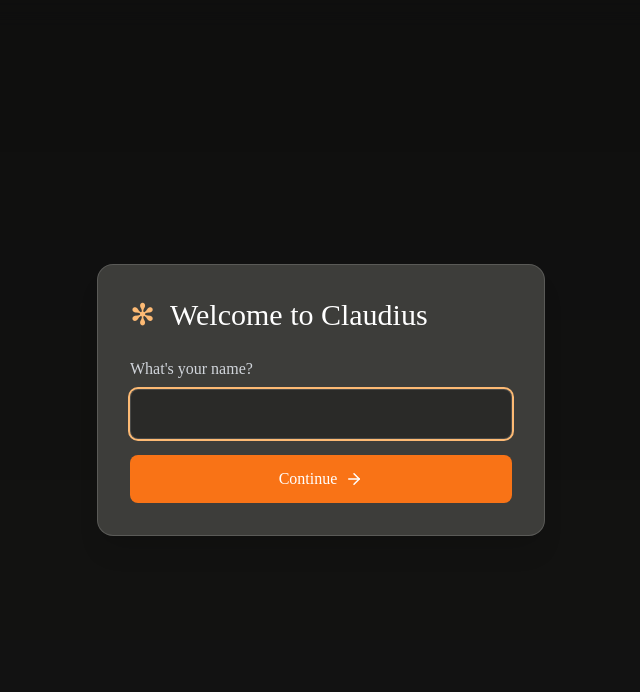
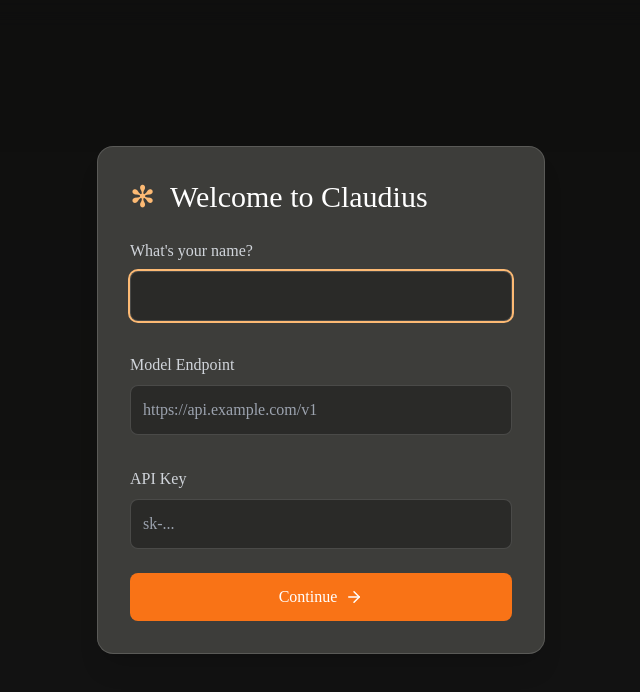
Before and after one commit to AlpinDale/claudius, a React (Create React App) app: page / in a window 1280 px wide. Shown: the top 692 px of the page, without its empty margins (319-959 px from the left). Built offline with nearby package versions, Linux system fonts and the light colour scheme.

Commit message:
simple model api

```diff
--- a/src/App.js
+++ b/src/App.js
@@ -13,6 +13,8 @@
   const [showSettings, setShowSettings] = React.useState(false);
   const [modelEndpoint, setModelEndpoint] = React.useState('');
   const [apiKey, setApiKey] = React.useState('');
+  const [modelName, setModelName] = React.useState('No Model Available');
+  const [isModelLoading, setIsModelLoading] = React.useState(false);
   const textareaRef = React.useRef(null);
 
   React.useEffect(() => {
@@ -33,6 +35,10 @@
 
     if (savedModelEndpoint) setModelEndpoint(savedModelEndpoint);
     if (savedApiKey) setApiKey(savedApiKey);
+
+    if (savedModelEndpoint && savedApiKey) {
+      fetchModelInfo(savedModelEndpoint, savedApiKey);
+    }
   }, []);
 
   const getTimeOfDay = () => {
@@ -67,6 +73,20 @@
     e.preventDefault();
     if (username.trim()) {
       localStorage.setItem('claudius_username', username.trim());
+
+      // Save API information if provided
+      if (modelEndpoint.trim()) {
+        localStorage.setItem('claudius_model_endpoint', modelEndpoint.trim());
+      }
+      if (apiKey.trim()) {
+        localStorage.setItem('claudius_api_key', apiKey.trim());
+      }
+
+      // Fetch model info if both endpoint and API key are provided
+      if (modelEndpoint.trim() && apiKey.trim()) {
+        fetchModelInfo(modelEndpoint.trim(), apiKey.trim());
+      }
+
       setShowDialog(false);
       animateWelcomeMessage(username.trim());
     }
@@ -93,6 +113,39 @@
     }
   };
 
+  const fetchModelInfo = async (endpoint, key) => {
+    if (!endpoint || !key) return;
+
+    setIsModelLoading(true);
+    try {
+      const modelsUrl = `${endpoint}/models`;
+      const response = await fetch(modelsUrl, {
+        method: 'GET',
+        headers: {
+          'Authorization': `Bearer ${key}`,
+          'Content-Type': 'application/json'
+        }
+      });
+
+      if (!response.ok) {
+        throw new Error(`API request failed with status ${response.status}`);
+      }
+
+      const data = await response.json();
+
+      if (data.data && data.data.length > 0) {
+        setModelName(data.data[0].id);
+      } else {
+        setModelName('No Model Available');
+      }
+    } catch (error) {
+      console.error('Error fetching model info:', error);
+      setModelName('No Model Available');
+    } finally {
+      setIsModelLoading(false);
+    }
+  };
+
   const handleSettingsSave = (e) => {
     e.preventDefault();
 
@@ -113,6 +166,10 @@
 
     localStorage.setItem('claudius_model_endpoint', modelEndpoint.trim());
     localStorage.setItem('claudius_api_key', apiKey.trim());
+
+    if (modelEndpoint.trim() && apiKey.trim()) {
+      fetchModelInfo(modelEndpoint.trim(), apiKey.trim());
+    }
 
     setShowSettings(false);
   };
@@ -267,7 +324,9 @@
 
               <div className="flex justify-between items-center">
                 <div className="flex items-center">
-                  <span className="mr-2" style={{ fontFamily: '__copernicus_669e4a', fontWeight: 500, color: '#F2F1EC' }}>Meta-Llama-3.1-8B-Instruct</span>
+                  <span className="mr-2" style={{ fontFamily: '__copernicus_669e4a', fontWeight: 500, color: '#F2F1EC' }}>
+                    {isModelLoading ? 'Loading model...' : modelName}
+                  </span>
                   <ChevronDown className="w-4 h-4 text-gray-400" />
                 </div>
                 <div className="flex items-center text-gray-400">
@@ -297,6 +356,7 @@
               <span className="text-orange-300 mr-2">✻</span> Welcome to Claudius
             </h2>
             <form onSubmit={handleUsernameSubmit}>
+              <div className="mb-4">
                 <label className="block mb-2 text-gray-300" style={{ fontFamily: '__styreneA_dcab32' }}>
                   What's your name?
                 </label>
@@ -308,6 +368,36 @@
                   style={{ fontFamily: '__styreneA_dcab32' }}
                   autoFocus
                 />
+              </div>
+
+              <div className="mb-4">
+                <label className="block mb-2 text-gray-300" style={{ fontFamily: '__styreneA_dcab32' }}>
+                  Model Endpoint
+                </label>
+                <input
+                  type="text"
+                  value={modelEndpoint}
+                  onChange={(e) => setModelEndpoint(e.target.value)}
+                  className="w-full p-3 bg-[#2A2A28] border border-[rgba(255,255,255,0.15)] rounded-lg mb-4 text-white focus:outline-none focus:ring-2 focus:ring-orange-300"
+                  style={{ fontFamily: '__styreneA_dcab32' }}
+                  placeholder="https://api.example.com/v1"
+                />
+              </div>
+
+              <div className="mb-6">
+                <label className="block mb-2 text-gray-300" style={{ fontFamily: '__styreneA_dcab32' }}>
+                  API Key
+                </label>
+                <input
+                  type="password"
+                  value={apiKey}
+                  onChange={(e) => setApiKey(e.target.value)}
+                  className="w-full p-3 bg-[#2A2A28] border border-[rgba(255,255,255,0.15)] rounded-lg text-white focus:outline-none focus:ring-2 focus:ring-orange-300"
+                  style={{ fontFamily: '__styreneA_dcab32' }}
+                  placeholder="sk-..."
+                />
+              </div>
+
               <button
                 type="submit"
                 className="w-full py-3 bg-orange-500 hover:bg-orange-600 rounded-lg transition-colors flex items-center justify-center"
@@ -361,7 +451,7 @@
                   onChange={(e) => setModelEndpoint(e.target.value)}
                   className="w-full p-3 bg-[#2A2A28] border border-[rgba(255,255,255,0.15)] rounded-lg text-white focus:outline-none focus:ring-2 focus:ring-orange-300"
                   style={{ fontFamily: '__styreneA_dcab32' }}
-                  placeholder="https://api.example.com/v1/chat/completions"
+                  placeholder="https://api.example.com/v1"
                 />
               </div>
 
```
Lines whose indentation alone changed are shown as unchanged.
